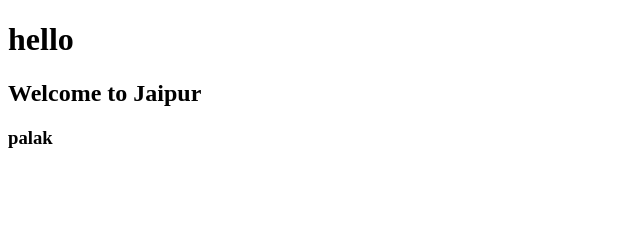
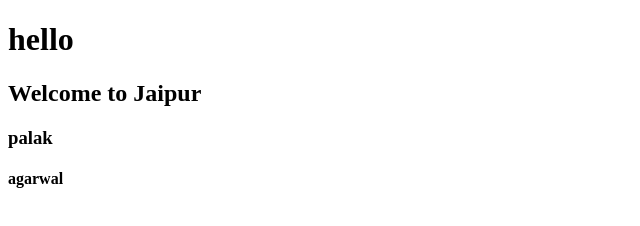
Before and after one commit to Palak2005agarwal/urban-doodle, a plain HTML site: page index.html in a window 1280 px wide. Shown: the full height of the page, 0-640 px from the left. Drawn offline with Linux system fonts and the light colour scheme.

Commit message:
this is dev1 day1 work

```diff
--- a/index.html
+++ b/index.html
@@ -9,5 +9,6 @@
     <h1>hello</h1>
     <h2>Welcome to Jaipur</h2>
     <h3>palak</h3>
+    <h4>agarwal</h4>
 </body>
 </html>
--- /dev/null
+++ b/script.js
@@ -0,0 +1 @@
+console.log("welcome jaipur")
```
